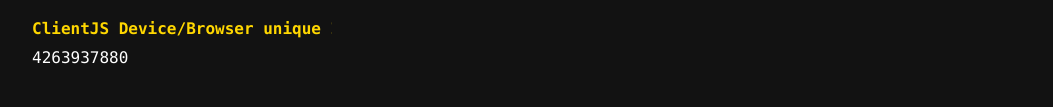
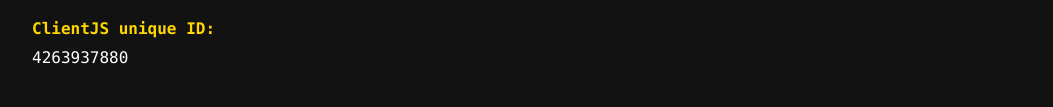
Before and after one commit to GONZOsint/fingerprinter, a plain HTML site: page index.html in a window 1280 px wide. Shown: the part 625-732 px from the top of the page, without its empty margins (118-1171 px from the left). Drawn offline with nearby package versions, Linux system fonts and the light colour scheme; no server answers.

Commit message:
Update index.html

```diff
--- a/index.html
+++ b/index.html
@@ -288,7 +288,7 @@
             </div>
 
             <div class="unique-id">
-                <label for="clientJSFingerprint" class="unique-id-label">ClientJS Device/Browser unique ID:</label>
+                <label for="clientJSFingerprint" class="unique-id-label">ClientJS unique ID:</label>
                 <p id="clientJSFingerprint" class="unique-id-content">Loading...</p>
             </div>
 
```
